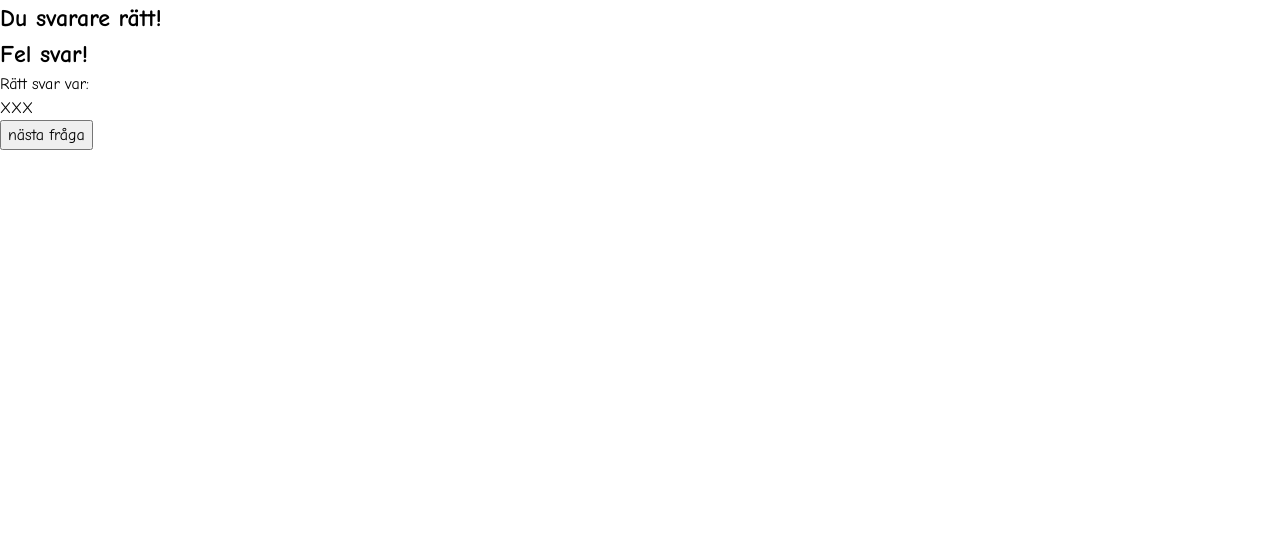
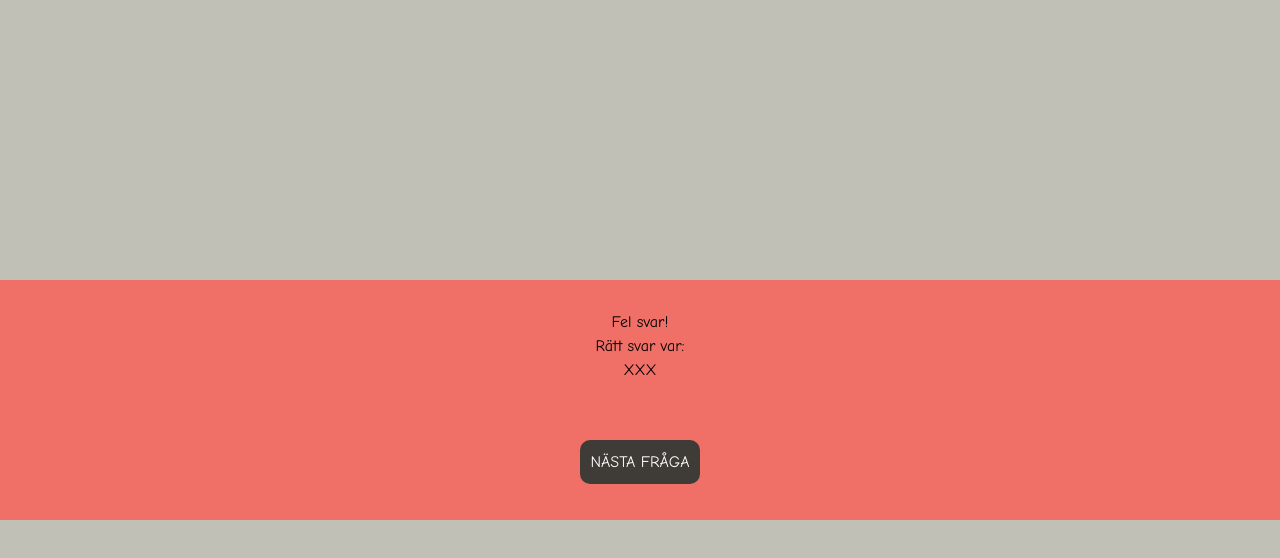
Before and after one commit to olandstorm/quiz-music-quiz, a website built with Vite: page index.html in a window 1280 px wide. Built offline with nearby package versions, Linux system fonts and the light colour scheme.

Commit message:
:lipstick: feedbackPage(index):  style

```diff
--- a/src/scss/base/_base.scss
+++ b/src/scss/base/_base.scss
@@ -1 +1,51 @@
 // Add style about headings, font, .hidden, backgrounds etc
+.hidden {
+  display: none !important;
+}
+.uppercase {
+  text-transform: uppercase;
+}
+
+section.feedbackPage {
+  background-color: $primaryBgColor;
+  height: 100vh;
+  width: 100%;
+  display: flex;
+  flex-direction: column;
+  align-items: center;
+  justify-content: center;
+  div.answerContainer {
+    width: 100%;
+    display: flex;
+    align-items: center;
+    justify-content: center;
+    div {
+      height: 30vh;
+      min-height: 150px;
+      width: 100%;
+      display: grid;
+      padding-top: 30px;
+      grid-template-rows: 3fr 1fr 1fr 550%;
+      position: absolute;
+      top: 35vh;
+      justify-content: center;
+      align-items: end;
+      text-align: center;
+      h2 {
+        //OBS TA BORT NÄR GEMENSAM TEXT STYLING KLAR
+        font-size: 1rem;
+        font-weight: normal;
+      }
+    }
+    div.correctAnswerContainer {
+      background-color: $correctMsgBgColor;
+    }
+    div.wrongAnswerContainer {
+      background-color: $falseMsgBgColor;
+    }
+    button.nextQuestionBtn {
+      position: absolute;
+      top: clamp(275px, 55vh, 80rem);
+    }
+  }
+}
--- a/src/scss/components/_buttons.scss
+++ b/src/scss/components/_buttons.scss
@@ -1 +1,14 @@
 // Add styling about buttons
+.nextQuestionBtn {
+  background-color: $btnBgColor;
+  color: $btnTextColor;
+  padding: 10px 10px;
+  border: none;
+  border-radius: 10px;
+  transition: all 0.2s;
+  //CHANGE FONT
+}
+.nextQuestionBtn:active {
+  background-color: $tertiaryBtnBgColor;
+  color: $secondaryBtnTextColor;
+}
```
